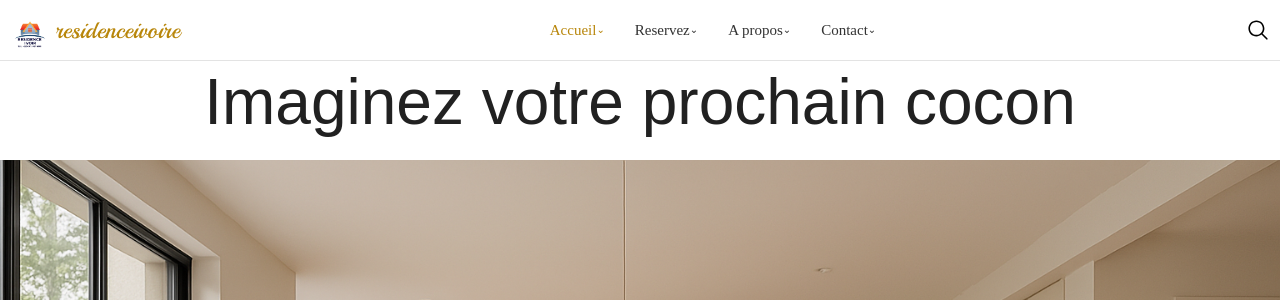
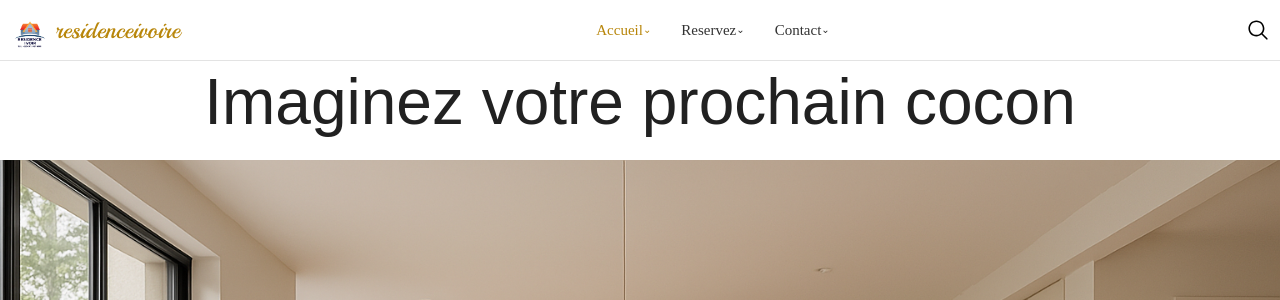
Before and after one commit to SamuelVanie/residence-ivoir, a Django app: page / in a window 1280 px wide. Shown: the top 300 px of the page. Run offline with Django 4.2, Linux system fonts and the light colour scheme; some web fonts are replaced.

Commit message:
docs: Update header and footer navigation links

```diff
--- a/residence/templates/residence/footer.html
+++ b/residence/templates/residence/footer.html
@@ -125,7 +125,6 @@
       <ul>
         <li><a href="{% url 'home' %}">Accueil</a></li>
         <li><a href="#">Réservez</a></li>
-        <li><a href="#">A Propos</a></li>
         <li><a href="#">Contact</a></li>
       </ul>
     </div>
@@ -133,9 +132,9 @@
     <div class="footer-col footer-links">
       <h3>Ressources</h3>
       <ul>
-        <li><a href="#">Blog</a></li>
+        <li><a href="https://www.visitcotedivoire.com/decouvrir" target="_blank">Presentation</a></li>
         <li><a href="#">FAQs</a></li>
-        <li><a href="#">Privacy Policy</a></li>
+        <!-- <li><a href="#">Privacy Policy</a></li> -->
         <li><a href="#">Terms of Service</a></li>
       </ul>
     </div>
--- a/residence/templates/residence/header.html
+++ b/residence/templates/residence/header.html
@@ -35,10 +35,7 @@
         >
       </li>
       <li class="nav-item">
-        <a class="nav-link" href="/#about-us" id="about-us-link">A propos</a>
-      </li>
-      <li class="nav-item">
-        <a class="nav-link" href="">Contact</a>
+        <a class="nav-link" href="/#Contact" id="contact-link">Contact</a>
       </li>
     </ul>
   </div>
@@ -62,8 +59,8 @@
 </nav>
 <script>
   document.addEventListener("DOMContentLoaded", function () {
-    const aboutUsLink = document.getElementById("about-us-link");
-    if (window.location.hash === "#about-us") {
+    const contactLink = document.getElementById("contact-link");
+    if (window.location.hash === "#Contact") {
       aboutUsLink.classList.add("active");
     }
   });
```
Also changed, not shown: 1 other file.
